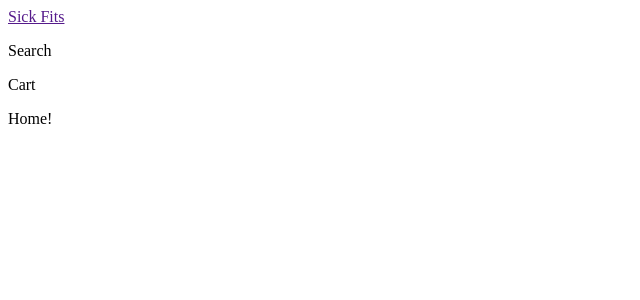
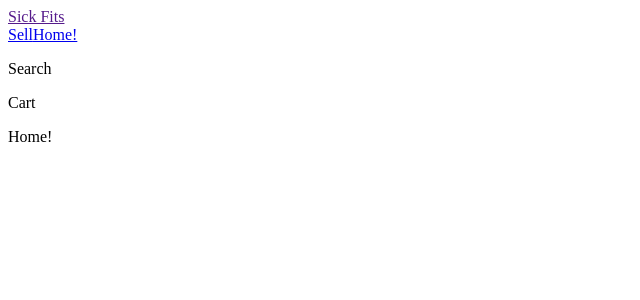
Before and after one commit to DrBrowntown/fits, a Next.js app in the folder frontend/: page / in a window 1280 px wide. Shown: the top 300 px of the page, without its empty margins (0-640 px from the left). Built offline with nearby package versions, Linux system fonts and the light colour scheme.

Commit message:
bug: Syntax error in Nav.js: Used curly brackets instead of parentheses and added extra semicolon

```diff
--- a/frontend/components/Header.js
+++ b/frontend/components/Header.js
@@ -1,7 +1,10 @@
+import Nav from "./Nav";
+
 const Header = () => (
   <div>
     <div className="bar">
       <a href="">Sick Fits</a>
+      <Nav />
     </div>
     <div className="sub-bar">
       <p>Search</p>
--- a/frontend/package.json
+++ b/frontend/package.json
@@ -18,6 +18,7 @@
     "apollo-client": "^2.4.2",
     "babel-core": "^7.0.0-bridge.0",
     "babel-plugin-styled-components": "^1.7.1",
+    "child_process": "^1.0.2",
     "date-fns": "^2.0.0-alpha.7",
     "downshift": "^2.2.3",
     "enzyme": "^3.6.0",
```
Also changed, not shown: frontend/components/Nav.js (+6 -4 lines), 1 other file (tests, documents, lock files or other folders).
